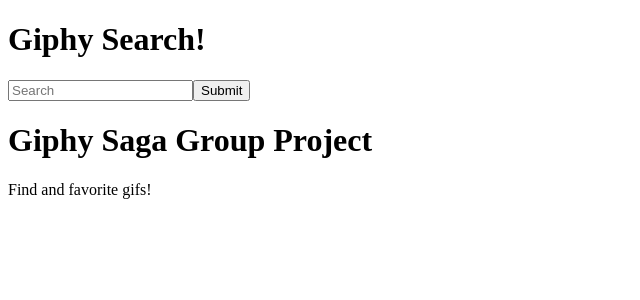
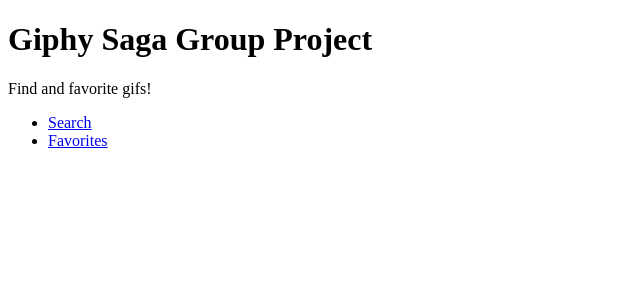
Before and after one commit to madelinePrickette/group-giphy-saga-project, a React (Create React App) app: page /#/ in a window 1280 px wide. Shown: the top 300 px of the page, without its empty margins (0-640 px from the left). Built offline with nearby package versions, Linux system fonts and the light colour scheme.

Commit message:
fixed nav

```diff
--- a/src/components/App/App.js
+++ b/src/components/App/App.js
@@ -1,5 +1,5 @@
 import React from 'react';
-import {HashRouter as Router, Route} from 'react-router-dom';
+import {HashRouter as Router, Route, Link} from 'react-router-dom';
 import ResultsList from '../ResultsList/ResultsList.jsx';
 //IMPORT COMPONENTS]
 import Favorite from '../Favorite/Favorite';
@@ -15,18 +15,22 @@
   // ROUTERS
 return (
   <Router>
-    <div>
-      <h1>Giphy Search!</h1>
-      <Search />
-      <ResultsList />
-    </div>
-
     <div className='App'>
       <header className='App-header'>
         <h1 className='App-title'>Giphy Saga Group Project</h1>
       </header>
+      <p>Find and favorite gifs!</p>
 
-      <p>Find and favorite gifs!</p>
+    <nav>
+      <ul>
+        <li>
+          <Link to='/search'>Search</Link>
+        </li>
+        <li>
+          <Link to='/favorite'>Favorites</Link>
+        </li>
+      </ul>
+    </nav>
 
       {/* SEARCH */}
       <Route path="/search">
--- a/src/components/Search/Search.jsx
+++ b/src/components/Search/Search.jsx
@@ -20,6 +20,7 @@
 
     return(
         <>
+            <h1>Giphy Search!</h1>
             <input onChange={handleSearchChange} placeholder="Search" type="text" value={searchIn} />
             <button onClick={submitSearch}>Submit</button>
         </>
```
